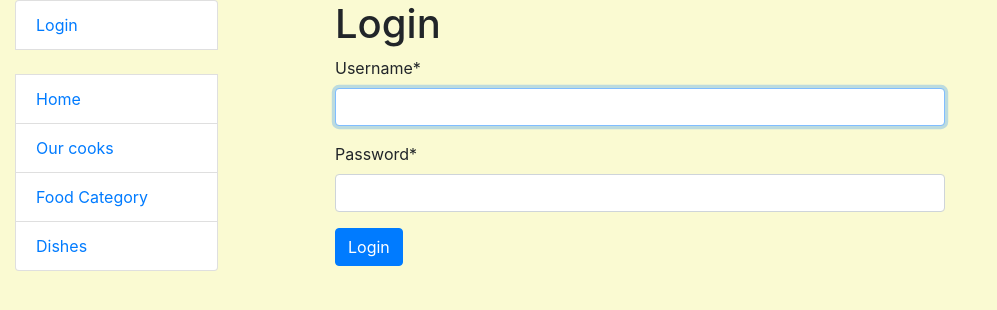
After one commit to FranchukS/catering-service, a Django app: page /accounts/login/ in a window 1280 px wide. The commit adds this page. Shown: the top 310 px of the page, without its empty margins (0-997 px from the left). Run offline with Django 4.2, Linux system fonts and the light colour scheme; some libraries are stand-ins or nearby versions.

Commit message:
Add Login/Logout ауÑt feature

```diff
--- a/catering_service/urls.py
+++ b/catering_service/urls.py
@@ -21,5 +21,6 @@ from django.urls import path, include
 urlpatterns = [
     path("admin/", admin.site.urls),
     path("", include("kitchen.urls", namespace="kitchen")),
+    path("accounts/", include("django.contrib.auth.urls")),
     path("__debug__/", include("debug_toolbar.urls")),
 ] + static(settings.STATIC_URL, document_root=settings.STATIC_ROOT)
--- a/templates/includes/sidebar.html
+++ b/templates/includes/sidebar.html
@@ -1,4 +1,12 @@
 <ul class="sidebar-nav list-group">
+  {% if user.is_authenticated %}
+    <li class="list-group-item">User: <a href="{{ user.get_absolute_url }}">{{ user.get_username }}</a></li>
+    <li class="list-group-item"><a href="{% url 'logout'%}?next={{request.path}}">Logout</a></li>
+  {% else %}
+    <li class="list-group-item"><a href="{% url 'login'%}?next={{request.path}}">Login</a></li>
+  {% endif %}
+
+  <br>
   <li class="list-group-item"><a href="{% url 'kitchen:index' %}">Home</a></li>
   <li class="list-group-item"><a href="{% url 'kitchen:cook-list' %}">Our cooks</a></li>
   <li class="list-group-item"><a href="{% url 'kitchen:category-list' %}">Food Category</a></li>
--- /dev/null
+++ b/templates/registration/login.html
@@ -0,0 +1,24 @@
+{% extends "base.html" %}
+{% load crispy_forms_filters %}
+
+{% block content %}
+
+{% if form.errors %}
+  <p>Your username and password didn't match. Please try again.</p>
+{% endif %}
+
+<h1>Login</h1>
+
+{% if next %}
+  <p>Please login to see this page.</p>
+{% endif %}
+
+<form method="post" action="{% url 'login' %}">
+  {% csrf_token %}
+  {{ form|crispy }}
+
+  <input type="submit" value="Login" class="btn btn-primary" />
+  <input type="hidden" name="next" value="{{ next }}" />
+</form>
+
+{% endblock %}
```
Also changed, not shown: templates/registration/logged_out.html (added, +7 -0 lines).
